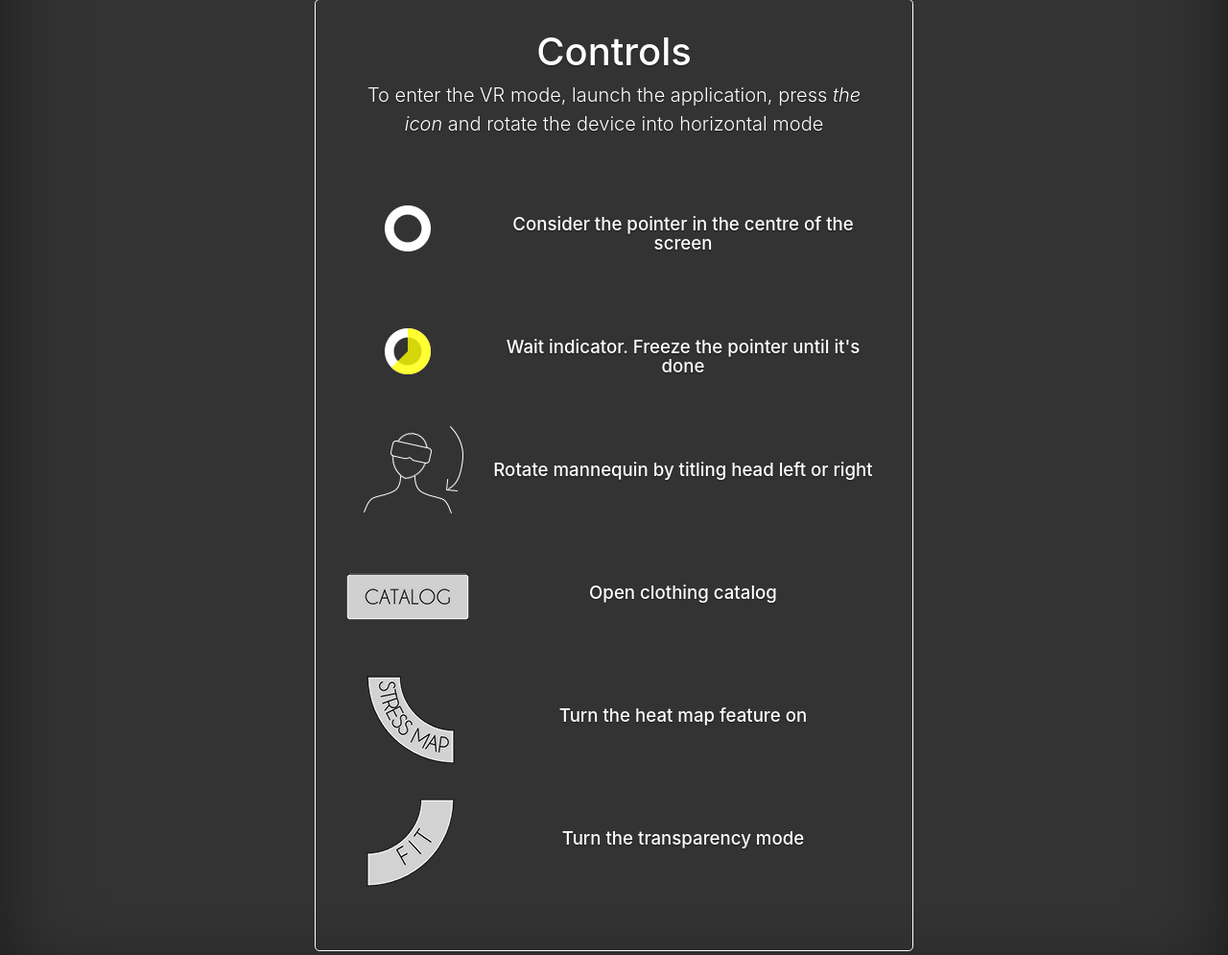
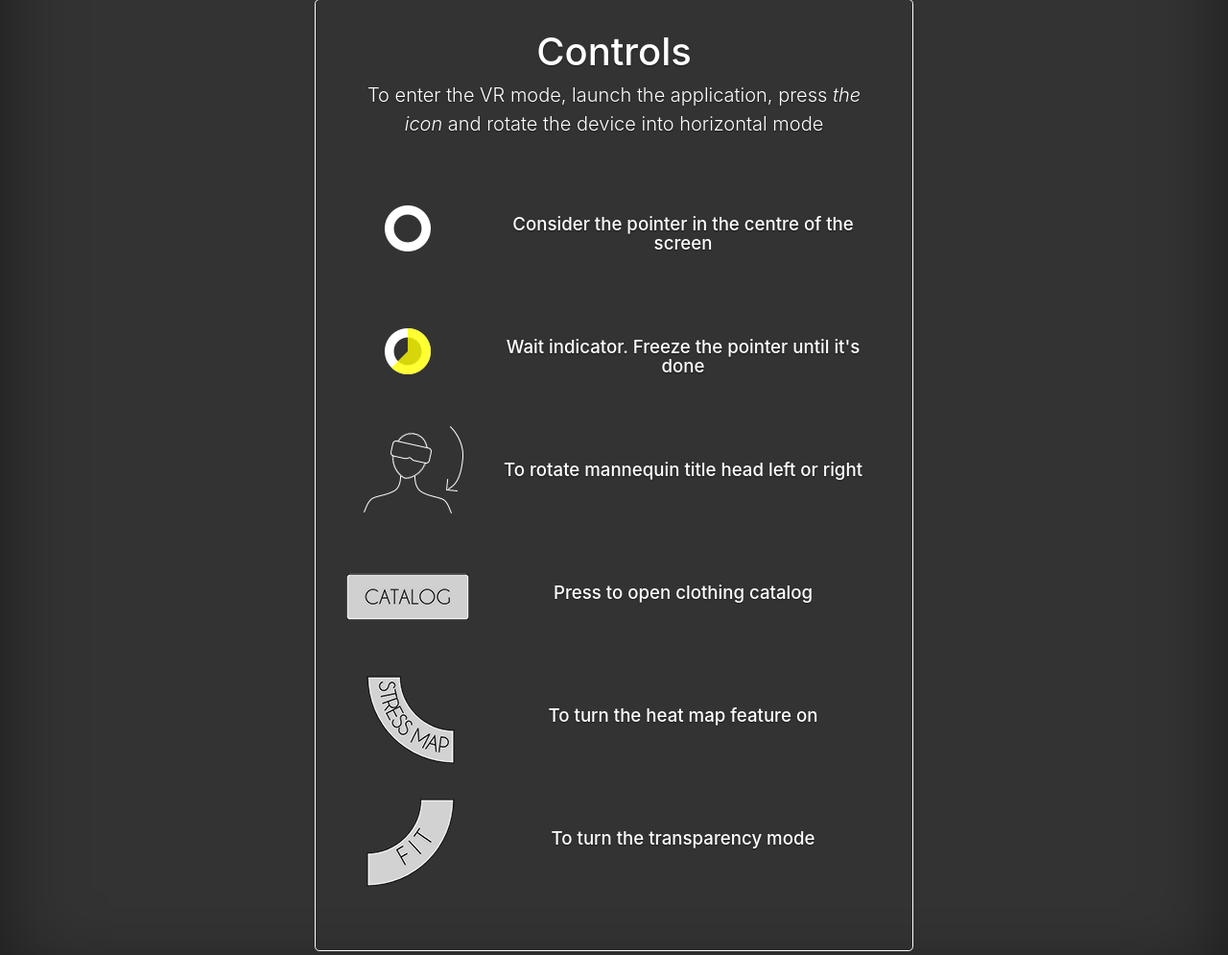
Before and after one commit to sharecloth/sc2, a PHP site: page /ecomm/puma/index.php in a window 1280 px wide. Shown: the part 516-1511 px from the top of the page at 96% size. Run offline with PHP 8.4, Linux system fonts and the light colour scheme.

Commit message:
WEB-2200

```diff
--- a/ecomm/puma/index.php
+++ b/ecomm/puma/index.php
@@ -60,25 +60,25 @@
                         <li class="media">
                             <img class="d-flex mr-3" src="icons/rotate128.png" alt="The move">
                             <div class="media-body">
-                                <h5 class="mt-0 mb-1">Rotate mannequin by titling head left or right</h5>
+                                <h5 class="mt-0 mb-1">To rotate mannequin title head left or right</h5>
                             </div>
                         </li>
                         <li class="media">
                             <img class="d-flex mr-3" src="icons/catalog128.png" alt="The move">
                             <div class="media-body">
-                                <h5 class="mt-0 mb-1">Open clothing catalog</h5>
+                                <h5 class="mt-0 mb-1">Press to open clothing catalog</h5>
                             </div>
                         </li>
                         <li class="media">
                             <img class="d-flex mr-3" src="icons/stress-map.png" alt="The move">
                             <div class="media-body">
-                                <h5 class="mt-0 mb-1">Turn the heat map feature on</h5>
+                                <h5 class="mt-0 mb-1">To turn the heat map feature on</h5>
                             </div>
                         </li>
                         <li class="media">
                             <img class="d-flex mr-3" src="icons/seams.png" alt="The move">
                             <div class="media-body">
-                                <h5 class="mt-0 mb-1">Turn the transparency mode</h5>
+                                <h5 class="mt-0 mb-1">To turn the transparency mode</h5>
                             </div>
                         </li>
                     </ul>
```
